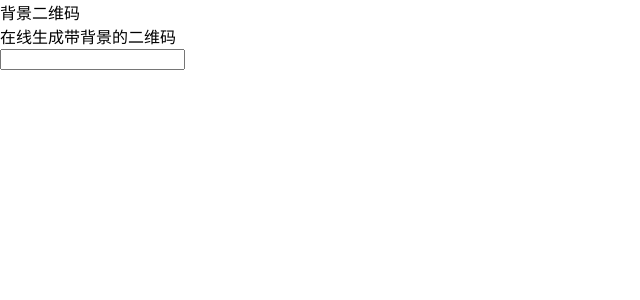
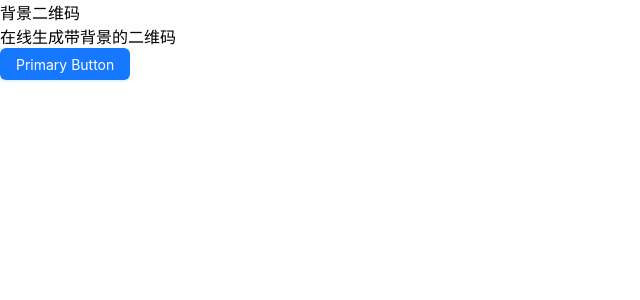
Before and after one commit to sansui-d/QRCode, a React app: page / in a window 1280 px wide. Shown: the top 300 px of the page, without its empty margins (0-640 px from the left). Built offline with nearby package versions, Linux system fonts and the light colour scheme; the HTML template or start-up script is replaced by a standard one.

Commit message:
chore: 引入antd

```diff
--- a/package.json
+++ b/package.json
@@ -13,6 +13,7 @@
   },
   "dependencies": {
     "@babel/plugin-transform-runtime": "^7.18.9",
+    "antd": "^5.6.4",
     "react": "^18.2.0",
     "react-dom": "^18.2.0"
   },
--- a/src/components/Input/index.js
+++ /dev/null
@@ -1,13 +0,0 @@
-import React from 'react';
-import './index.less';
-
-function Input(props) {
-    const { } = props
-    return (
-        <div className="ar-input">
-            <input className='ar-input-content'></input>
-        </div>
-    );
-}
-
-export default Input
--- a/src/components/Input/index.less
+++ /dev/null
@@ -1,3 +0,0 @@
-.ar-input {
-  display: inline-block;
-}
--- a/src/index.css
+++ b/src/index.css
@@ -6,8 +6,3 @@ body {
   -webkit-font-smoothing: antialiased;
   -moz-osx-font-smoothing: grayscale;
 }
-
-code {
-  font-family: source-code-pro, Menlo, Monaco, Consolas, 'Courier New',
-    monospace;
-}
--- a/src/pages/App.js
+++ b/src/pages/App.js
@@ -1,5 +1,5 @@
 import React from 'react';
-import Input from '../components/Input/index'
+import { Button } from 'antd';
 import './App.less';
 
 function App() {
@@ -7,7 +7,7 @@ function App() {
     <div className="qr-app">
       <div className='qr-app-title'>背景二维码</div>
       <div className='qr-app-dec'>在线生成带背景的二维码</div>
-      <Input></Input>
+      <Button type="primary">Primary Button</Button>
     </div>
   );
 }
```
Also changed, not shown: src/components/Button/index.js (deleted), src/components/Button/index.less (deleted), 1 other file (tests, documents, lock files or other folders).
